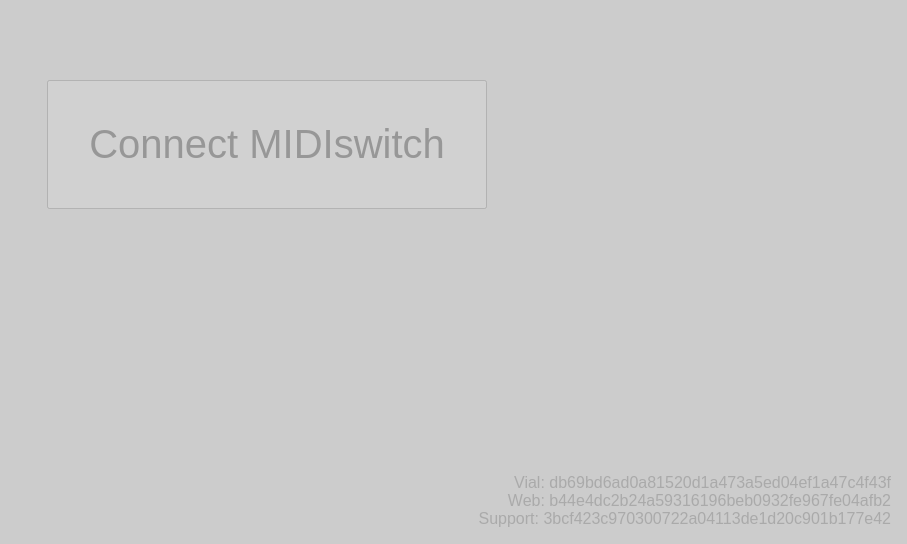
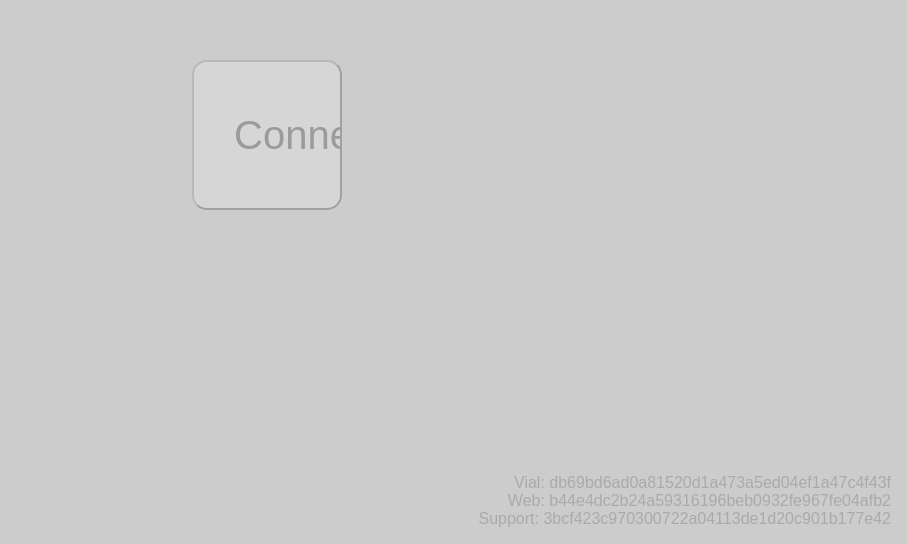
Before and after one commit to curltonkeyboards/midiswitch-web, a plain HTML site: page index.html in a window 1280 px wide. Shown: the part 256-800 px from the top of the page, without its empty margins (373-1280 px from the left). Drawn offline with Linux system fonts and the light colour scheme; no server answers.

Commit message:
Update index.html

```diff
--- a/index.html
+++ b/index.html
@@ -28,6 +28,12 @@ body {
 #startup_btn {
     font-size: 250%;
     padding: 1em;
+    border-radius: 15px; /* Rounded corners */
+    width: 150px; /* Fixed width */
+    height: 150px; /* Fixed height */
+    display: flex;
+    justify-content: center;
+    align-items: center;
 }
 #version {
     position: absolute;
```
